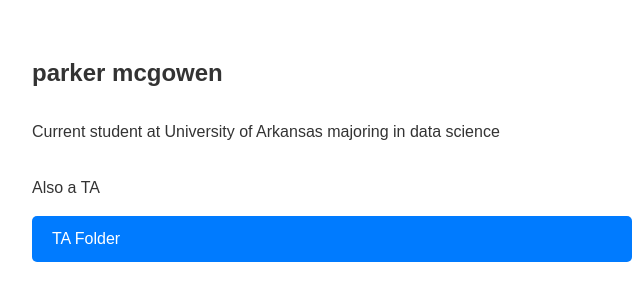
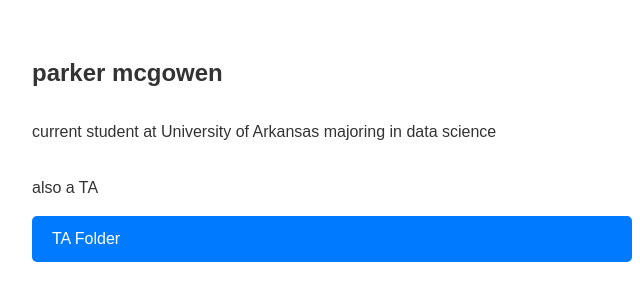
Before and after one commit to parkermcgowen/parkermcgowen.github.io, a plain HTML site: page index.html in a window 1280 px wide. Shown: the part 270-570 px from the top of the page, 308-948 px from the left. Drawn offline with Linux system fonts and the light colour scheme.

Commit message:
Update index.html

```diff
--- a/index.html
+++ b/index.html
@@ -40,8 +40,8 @@
 </head>
 <body>
     <h1>parker mcgowen</h1>
-    <p>Current student at University of Arkansas majoring in data science</p>
-    <p>Also a TA</p>
+    <p>current student at University of Arkansas majoring in data science</p>
+    <p>also a TA</p>
     <a href="ta-folder/calculator.html" class="button">TA Folder</a>
 </body>
 </html>
```
